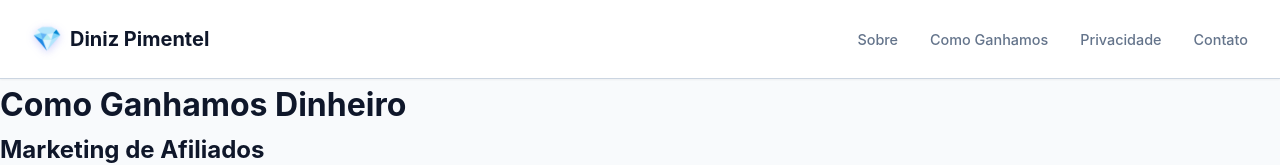
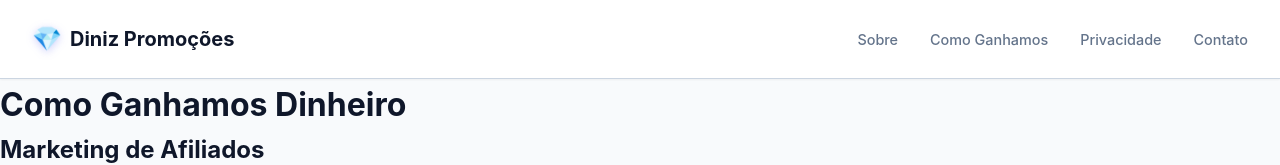
Before and after one commit to ManoelDiniz/DinizPiimentel-Afiliate, a Next.js app: page /como-ganhamos in a window 1280 px wide. Shown: the top 165 px of the page. Built offline with nearby package versions, Linux system fonts and the light colour scheme.

Commit message:
fix: update branding in metadata and layout to use 'Diniz Promoções'

```diff
--- a/app/layout.tsx
+++ b/app/layout.tsx
@@ -5,8 +5,8 @@ import Analytics from '@/components/Analytics';
 export const metadata: Metadata = {
   metadataBase: new URL('https://dinizpiimentel.com.br'),
   title: {
-    default: 'Ofertas e Promoções | Diniz Pimentel',
-    template: '%s | Diniz Pimentel',
+    default: 'Ofertas e Promoções | Diniz Promoções',
+    template: '%s | Diniz Promoções',
   },
   description: 'Encontre as melhores ofertas e promoções da internet. Produtos selecionados e atualizados diariamente.',
   keywords: ['ofertas', 'promoções', 'descontos', 'produtos', 'compras'],
@@ -28,7 +28,7 @@ export default function RootLayout({
         <nav className="nav">
           <a href="/" className="logo">
             <span className="logo-icon">💎</span>
-            <span className="logo-text">Diniz Pimentel</span>
+            <span className="logo-text">Diniz Promoções</span>
           </a>
           <div className="nav-links">
             <a href="/sobre">Sobre</a>
```
